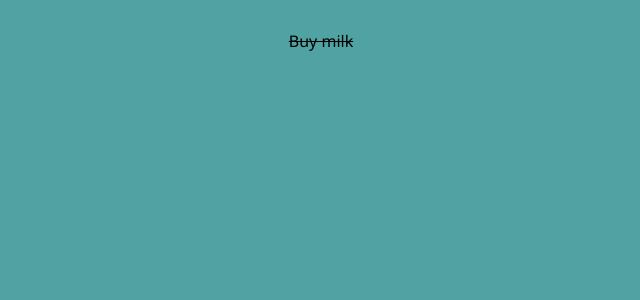
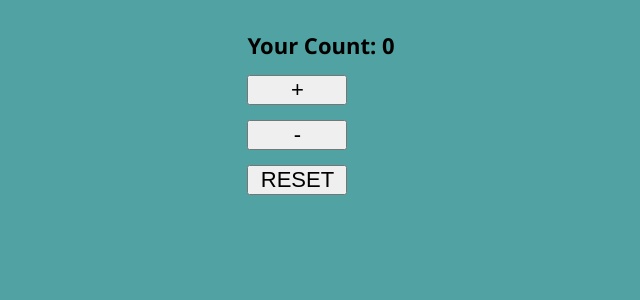
Before and after one commit to Najafkhan256/React, a React (Create React App) app: page / in a window 1280 px wide. Shown: the top 300 px of the page, without its empty margins (319-959 px from the left). Built offline with nearby package versions, Linux system fonts and the light colour scheme.

Commit message:
useState hook in counter app

```diff
--- a/src/App.js
+++ b/src/App.js
@@ -1,5 +1,6 @@
 import "./App.css";
-import DeclarativeImperative from "./components/DeclarativeImperative/DeclarativeImperative";
+import { Counter } from "./components/Counter/Counter";
+// import DeclarativeImperative from "./components/DeclarativeImperative/DeclarativeImperative";
 // import ConditionalRendering from "./components/ConditionalRendering/ConditionalRendering";
 // import Form from "./components/ConditionalRendering/Form";
 // import EmojiMedia from "./components/EmojiMedia/EmojiMedia";
@@ -30,8 +31,9 @@ function App() {
       <EmojiMedia />
       <ConditionalRendering />
       <Form />
+      <DeclarativeImperative />
       */}
-      <DeclarativeImperative />
+      <Counter />
     </div>
   );
 }
--- /dev/null
+++ b/src/Components/Counter/Counter.jsx
@@ -0,0 +1,24 @@
+import React, { useState } from "react";
+
+export const Counter = () => {
+  const [count, setCount] = useState(0);
+
+  const increment = () => {
+    setCount(count + 1);
+  };
+  const decrement = () => {
+    setCount(count - 1);
+  };
+  const reset = () => {
+    setCount(0);
+  };
+
+  return (
+    <div className="counter">
+      <h2>Your Count: {count}</h2>
+      <button onClick={increment}>+</button>
+      <button onClick={decrement}>-</button>
+      <button onClick={reset}>RESET</button>
+    </div>
+  );
+};
--- a/src/index.css
+++ b/src/index.css
@@ -143,3 +143,15 @@ form button {
   width: 250px;
   font-size: 18px;
 }
+/* Counter style start here */
+
+.counter h2 {
+  font-size: 22px;
+}
+.counter button {
+  font-size: 22px;
+  display: flex;
+  width: 100px;
+  margin-top: 15px;
+  justify-content: center;
+}
```
